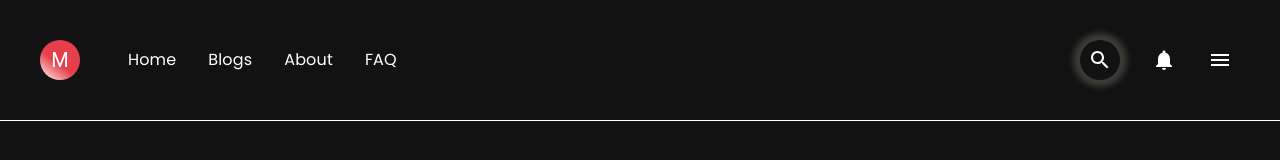
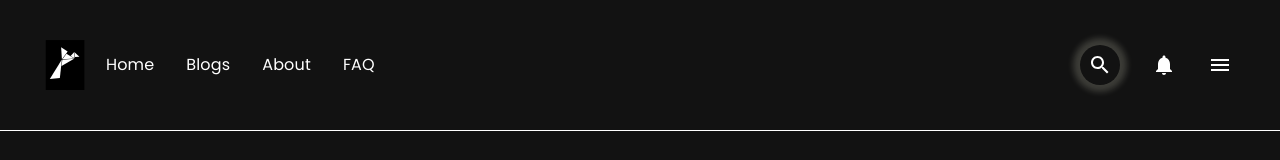
Before and after one commit to PrashannaLohani/Blog, a React (Vite) app in the folder Frontend/: page / in a window 1280 px wide. Shown: the top 160 px of the page. Built offline with nearby package versions, Linux system fonts and the light colour scheme.

Commit message:
New Consumer and admin folders are seperated

```diff
--- a/Frontend/src/Components/Navbar.jsx
+++ b/Frontend/src/Components/Navbar.jsx
@@ -1,7 +1,6 @@
 import React, { useState, useRef, useEffect } from "react";
 import {
   Autocomplete,
-  Avatar,
   Box,
   IconButton,
   InputBase,
@@ -73,17 +72,15 @@ export default function Navbar() {
           borderWidth: "90%",
         }}
       >
-        <Box p="1rem" display="flex" alignItems="center" gap="3rem">
-          <Box>
-            <Avatar
-              sx={{
-                background:
-                  "linear-gradient(217deg, rgba(230,63,75,1) 57%, rgba(255,255,255,1) 100%)",
-              }}
-            >
-              M
-            </Avatar>
-          </Box>
+        <Box p="1rem" display="flex" alignItems="center" gap="1rem">
+          <img
+            src=" \Logo-blackBG.svg"
+            alt="logo"
+            style={{
+              width: "50px",
+              height: "50px",
+            }}
+          />
           <Box display="flex" gap="2rem">
             {navEle.map((navItem) => (
               <Typography
```
Also changed, not shown: Frontend/src/admin/pages/Login.jsx (added, +7 -0 lines), Frontend/src/consumer/Pages/Dashboard.jsx (added, +7 -0 lines).
